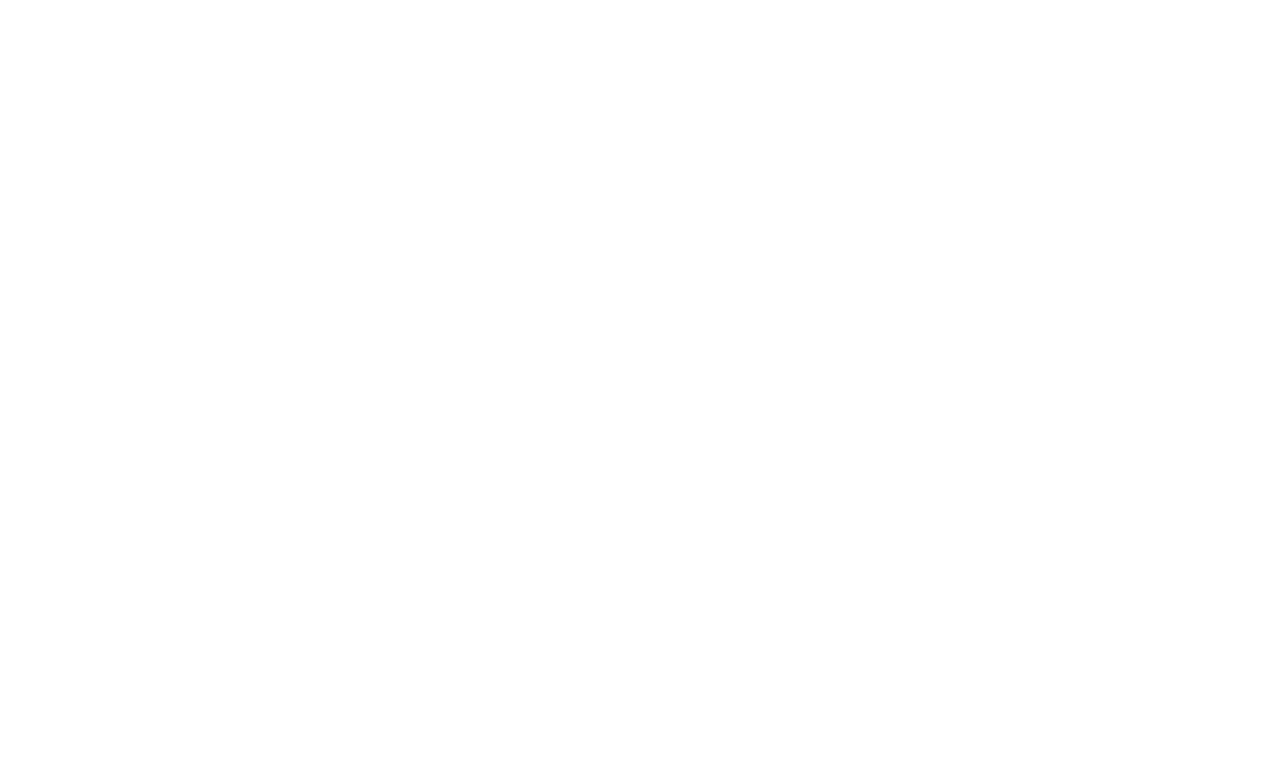
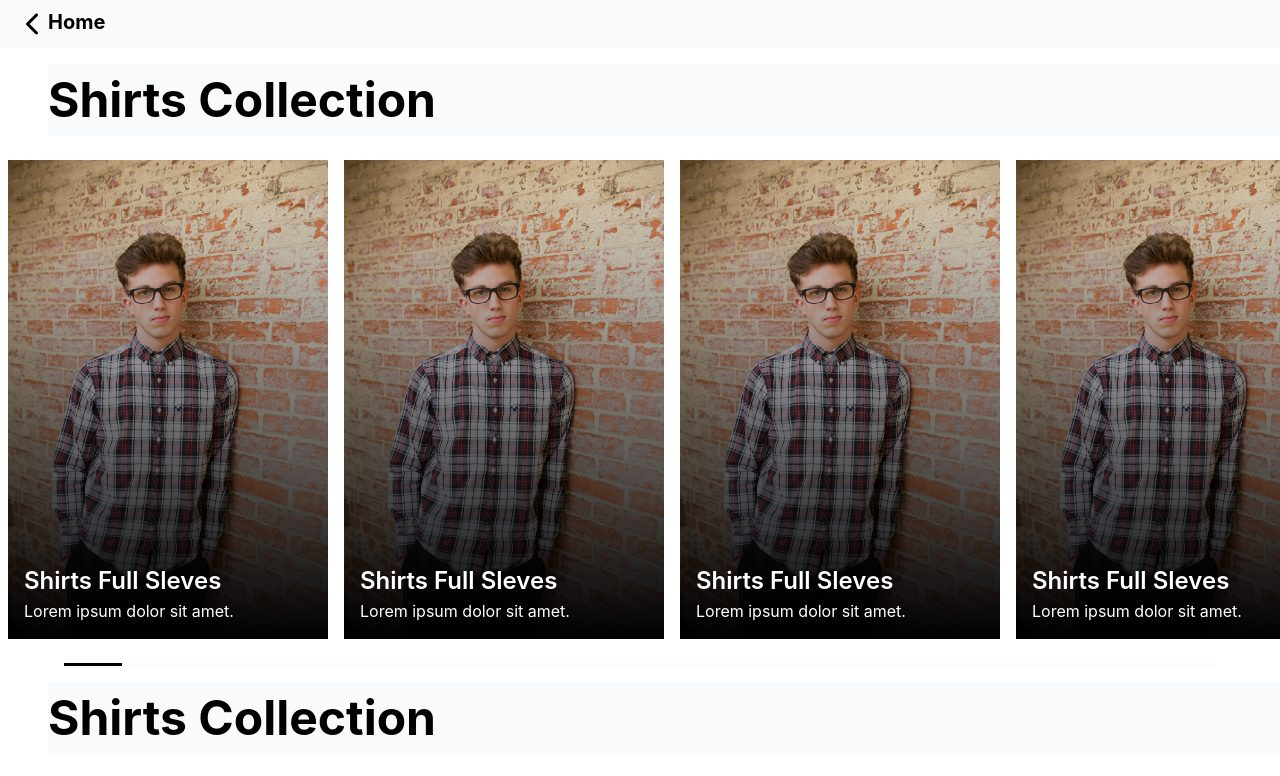
Before and after one commit to rahuln577/WePage, a React (Create React App) app in the folder wepage/: page /products in a window 1280 px wide. Before the commit this address had no page. Shown: the top 776 px of the page. Built offline with nearby package versions, Linux system fonts and the light colour scheme.

Commit message:
products page created- 2/4/2024

```diff
--- a/wepage/src/App.js
+++ b/wepage/src/App.js
@@ -8,6 +8,7 @@
 import { BrowserRouter as Router, Routes, Route } from "react-router-dom";
 import Aboutus from "./Components/navpages/Aboutus";
 import Main from "./Main";
+import Products from "./pages/Products";
 
 function App() {
   return (
@@ -16,7 +17,7 @@
         <Routes>
           <Route path='/aboutus' element={<Aboutus />} />
           <Route path='/' element={<Main />} />
-
+          <Route path='/products' element={<Products />} />
         </Routes>
       </Router>
 
--- a/wepage/src/Components/Showcase.jsx
+++ b/wepage/src/Components/Showcase.jsx
@@ -1,5 +1,11 @@
+import { Link } from "react-router-dom";
+
 export default function Showcase() {
-    return <div>
+    return <div className="bg-gray-50 mt-8">
+
+        <div className="w-full ">
+            <h1 className="font-bold text-[3rem] md:text-[5.5rem] ml-[2rem] md:ml-[3rem]">OUR SERVICES</h1>
+        </div>
         <div className="lg:block hidden">
             <div className="w-[93%] h-[40rem] flex flex-row  mx-[6.8%] my-[2%] ">
                 <div className="lg:flex flex-row w-[100%] h-[39rem] overflow-hidden hidden">
@@ -16,7 +22,9 @@
                         <img src={require("./../assets/model2.jpg")} className=" w-[100%] h-[40rem]"></img>
                         <div className="relative bottom-[23%] left-[5%]">
                             <h1 className="text-white text-[2rem] font-bold mb-[0.5rem]">Suits</h1>
+                            <Link to='/products'>
                                 <a href="#" className="text-[1rem]"><div className="bg-white w-[9rem] h-[2.5rem] rounded-[0.2rem] flex flex-row justify-center items-center"><p className="text-[0.9rem] font-semibold">KNOW MORE</p></div></a>
+                            </Link>
                         </div>
                     </div>
 
@@ -26,16 +34,18 @@
                         </div>
                         <div className="relative top-[-8%] left-[7%]">
                             <h1 className="text-white text-[2rem] font-bold mb-[0.5rem]">Formals</h1>
+                            <Link to='/products'>
                                 <a href="#" className="text-[1rem]"><div className="bg-white w-[9rem] h-[2.5rem] rounded-[0.2rem] flex flex-row justify-center items-center"><p className="text-[0.9rem] font-semibold">KNOW MORE</p></div></a>
-
+                            </Link>
                         </div>
 
                         <div className="relative m-[2%] w-[100%] h-[44.8rem] top-[-2%]">
                             <img src={require("./../assets/model4.jpg")} className="w-[86%] h-[19rem]"></img>
                             <div className="absolute bottom-[11%] right-[57%]">
                                 <h1 className="text-white text-[2rem] font-bold mb-[0.5rem]">Shirts</h1>
+                                <Link to='/products'>
                                     <a href="#" className="text-[1rem]"><div className="bg-white w-[9rem] h-[2.5rem] rounded-[0.2rem] flex flex-row justify-center items-center"><p className="text-[0.9rem] font-semibold">KNOW MORE</p></div></a>
-
+                                </Link>
                             </div>
                         </div>
 
@@ -51,7 +61,9 @@
                 <img src={require("./../assets/model1.jpg")} ></img>
                 <div className="absolute bottom-[5%] left-[6%] z-[1] flex flex-col">
                     <h1 className="text-white text-[2rem] font-bold mb-[0.5rem]">Casual Shirts</h1>
-                    <a href="#" className="text-[1rem]"><div className="bg-white w-[9rem] h-[2.5rem] rounded-[0.2rem] flex flex-row justify-center items-center"><p className="text-[0.9rem]">KNOW MORE</p></div></a>
+                    <Link to='/products'>
+                        <a href="#" className="text-[1rem]"><div className="bg-white w-[9rem] h-[2.5rem] rounded-[0.2rem] flex flex-row justify-center items-center"><p className="text-[0.9rem] font-semibold">KNOW MORE</p></div></a>
+                    </Link>
                 </div>
             </div>
 
@@ -59,7 +71,9 @@
                 <img src={require("./../assets/model2.jpg")} ></img>
                 <div className="absolute bottom-[5%] left-[6%] z-[1] flex flex-col">
                     <h1 className="text-white text-[2rem] font-bold mb-[0.5rem]">Suits</h1>
-                    <a href="#" className="text-[1rem]"><div className="bg-white w-[9rem] h-[2.5rem] rounded-[0.2rem] flex flex-row justify-center items-center"><p className="text-[0.9rem]">KNOW MORE</p></div></a>
+                    <Link to='/products'>
+                        <a href="#" className="text-[1rem]"><div className="bg-white w-[9rem] h-[2.5rem] rounded-[0.2rem] flex flex-row justify-center items-center"><p className="text-[0.9rem] font-semibold">KNOW MORE</p></div></a>
+                    </Link>
                 </div>
             </div>
 
@@ -67,15 +81,18 @@
                 <img src={require("./../assets/model3.jpg")} ></img>
                 <div className="absolute bottom-[5%] left-[6%] z-[1] flex flex-col">
                     <h1 className="text-white text-[2rem] font-bold mb-[0.5rem]">Formals</h1>
-                    <a href="#" className="text-[1rem]"><div className="bg-white w-[9rem] h-[2.5rem] rounded-[0.2rem] flex flex-row justify-center items-center"><p className="text-[0.9rem]">KNOW MORE</p></div></a>
-                </div>
+                    <Link to='/products'>
+                        <a href="#" className="text-[1rem]"><div className="bg-white w-[9rem] h-[2.5rem] rounded-[0.2rem] flex flex-row justify-center items-center"><p className="text-[0.9rem] font-semibold">KNOW MORE</p></div></a>
+                    </Link>                </div>
             </div>
 
             <div className=" min-w-[18rem]  m-[0.8rem] relative">
                 <img src={require("./../assets/model4.jpg")} ></img>
                 <div className="absolute bottom-[5%] left-[6%] z-[1] flex flex-col">
                     <h1 className="text-white text-[2rem] font-bold mb-[0.5rem]">Shirts</h1>
-                    <a href="#" className="text-[1rem]"><div className="bg-white w-[9rem] h-[2.5rem] rounded-[0.2rem] flex flex-row justify-center items-center"><p className="text-[0.9rem]">KNOW MORE</p></div></a>
+                    <Link to='/products'>
+                        <a href="#" className="text-[1rem]"><div className="bg-white w-[9rem] h-[2.5rem] rounded-[0.2rem] flex flex-row justify-center items-center"><p className="text-[0.9rem] font-semibold">KNOW MORE</p></div></a>
+                    </Link>
                 </div>
             </div>
 
--- a/wepage/src/Components/bestsellers/BestSellers.jsx
+++ b/wepage/src/Components/bestsellers/BestSellers.jsx
@@ -11,10 +11,11 @@
   function sc()
   {
     let cur=div.current.scrollLeft
-    let total=div.current.scrollWidth-div.current.clientWidth
+    let total=div.current.scrollWidth - div.current.clientWidth
     let val=((cur/total)*100)
     scroll.current.style.width=val.toString()+'%'
   }
+
   return (
     <div className="my-[4rem] w-full h-full bg-gray-50">
     <h1 className="font-bold text-[3rem] md:text-[5.5rem] ml-[2rem] md:ml-[3rem]">BEST SELLERS</h1>
@@ -34,7 +35,7 @@
       </div>
 
       <div className="w-[90%] h-[0.15rem] bg-gray-300 mx-auto">
-      <div className="w-[100%] bg-black h-[0.15rem]" ref={scroll}></div>
+        <div className="w-[5%] bg-black h-[0.15rem]" ref={scroll}></div>
       </div>
 
     </div>
--- /dev/null
+++ b/wepage/src/pages/Back.jsx
@@ -0,0 +1,15 @@
+import { IoIosArrowBack } from "react-icons/io";
+import { Link } from "react-router-dom";
+
+export default function Back() {
+    return (
+        <div className="w-full top-0 relative h-12 bg-grey-50 flex flex-row items-center justify-start gap-4 p-4 bg-gray-50">
+            <Link to='/'>
+                <h1 className="font-bold text-xl flex">
+                    <IoIosArrowBack style={{ width: "2rem", height: "2rem", margin: "0" }} />
+                    Home
+                </h1>
+            </Link>
+        </div>
+    )
+}
--- /dev/null
+++ b/wepage/src/pages/Products.jsx
@@ -0,0 +1,32 @@
+import { useRef } from "react";
+import Back from "./Back";
+import ProductsRow from "./ProductsRow";
+
+export default function Products() {
+    const product = [{
+        type: "Full Sleves shirt",
+        image: "model1",
+        desc: "lorem123333"
+    },
+    {
+        type: "Full pant",
+        image: "model1",
+        desc: "lorem123333"
+    },
+    {
+        type: "half Sleves shirt",
+        image: "model1",
+        desc: "lorem123333"
+    }]
+
+    return (
+        <div className="flex flex-col">
+            <Back />
+            <ProductsRow prod={product[0]} />
+            <ProductsRow prod={product[1]} />
+            <ProductsRow prod={product[2]} />
+            <ProductsRow prod={product[0]} />
+
+        </div>
+    )
+}
--- /dev/null
+++ b/wepage/src/pages/ProductsCard.jsx
@@ -0,0 +1,11 @@
+export default function ProductsCard({prod}) {
+    return (
+        <div className="min-w-[20rem] m-2 relative">
+            <img src={require(`../assets/model1.jpg`)} alt="" />
+            <div className='w-full absolute bottom-0 h-[100%] bg-gradient-to-t from-black text-white flex flex-col items-start justify-end p-4'>
+                <h2 className='text-[1.5rem] font-semibold'>Shirts Full Sleves</h2>
+                <h4 className='text-[1rem]'>Lorem ipsum dolor sit amet.</h4>
+            </div>
+        </div>
+    )
+}
--- /dev/null
+++ b/wepage/src/pages/ProductsRow.jsx
@@ -0,0 +1,37 @@
+import ProductsCard from "./ProductsCard";
+
+import { useRef } from "react";
+
+export default function ProductsRow({prod}) {
+
+    const prodcard = useRef(null);
+    const slider = useRef(null);
+
+    function slide(){
+        let curr = prodcard.current.scrollLeft;
+        let total = prodcard.current.scrollWidth - prodcard.current.clientWidth;
+
+        let val = (curr / total) * 100;
+
+        slider.current.style.width = val.toString() + "%";
+    }
+
+    return (
+        <div className="flex flex-col">
+            <div className="w-full my-4">
+                <h1 className="font-bold text-[2rem] md:text-[3rem] ml-[2rem] md:ml-[3rem] bg-gray-50 "> Shirts Collection </h1>
+            </div>
+            <div className="w-full overflow-x-scroll no-scrollbar relative flex flex-row"  ref={prodcard} onScroll={slide} >
+                <ProductsCard prod = {prod} />
+                <ProductsCard />
+                <ProductsCard />
+                <ProductsCard />
+                <ProductsCard />
+                <ProductsCard />
+            </div>
+            <div  className="w-[90%] h-[0.15rem] bg-gray-50 mx-auto mt-4">
+                <div className="w-[5%] bg-black h-[0.15rem] "  ref={slider}></div>
+            </div>
+        </div>
+    )
+}
```
Lines whose indentation alone changed are shown as unchanged.
